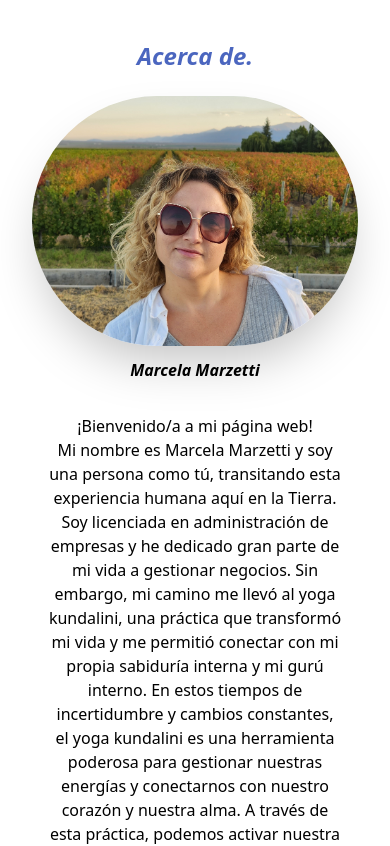
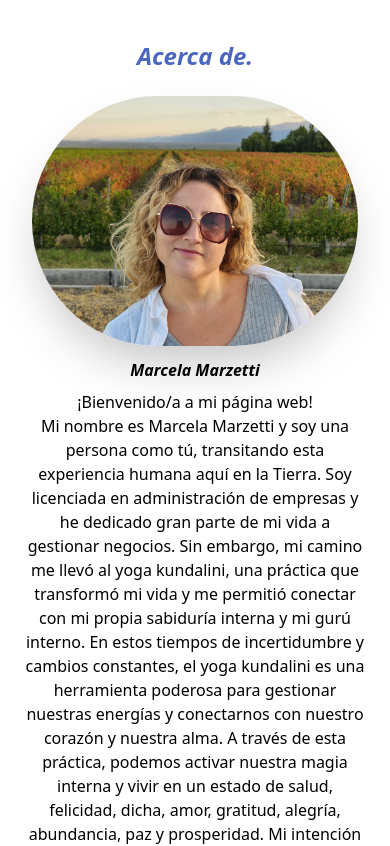
Before and after one commit to ortizfram/Yoga-Membership-videos-page, a Next.js app in the folder membership-page/: page /Acerca in a window 390 px wide. Shown: the top 846 px of the page. Built offline with nearby package versions, Linux system fonts and the light colour scheme.

Commit message:
responsive

```diff
--- a/membership-page/pages/Acerca.jsx
+++ b/membership-page/pages/Acerca.jsx
@@ -4,10 +4,7 @@ import Image from "next/image";
 const Acerca = () => {
   return (
     // container
-    <div
-      id="about"
-      className="w-full h-[75vh] md:h-[60vh] sm:h-[50-vh] xl:h-[40vh] m-auto p-6"
-    >
+    <div id="about" className="w-full h-auto m-auto p-6">
       {/* section title */}
       <h1 className="p-4 text-2xl italic font-bold text-center text-blue-800/80">
         Acerca de.
@@ -32,7 +29,7 @@ const Acerca = () => {
         </div>
 
         {/* content */}
-        <div className="p-6 flex-row md:flex md:text-start md:p-8">
+        <div className="flex-row md:flex md:text-start">
           <p>
             ¡Bienvenido/a a mi página web! <br /> Mi nombre es Marcela Marzetti
             y soy una persona como tú, transitando esta experiencia humana aquí
--- a/membership-page/pages/Hero.jsx
+++ b/membership-page/pages/Hero.jsx
@@ -5,7 +5,7 @@ const Hero = () => {
   return (
     <div
       id="hero"
-      className="bg-hero-image w-full h-screen bg-cover bg-center flex items-center px-6 flex flex-col pt-[20vh]"
+      className="bg-hero-image w-full h-screen bg-cover bg-center flex items-center px-6 flex-col pt-[30vh]"
     >
       <div className="uppercase text-center text-white font-extrabold ">
         <h3 className="text-sm font-light">Kundalini Marcela.</h3>
```
